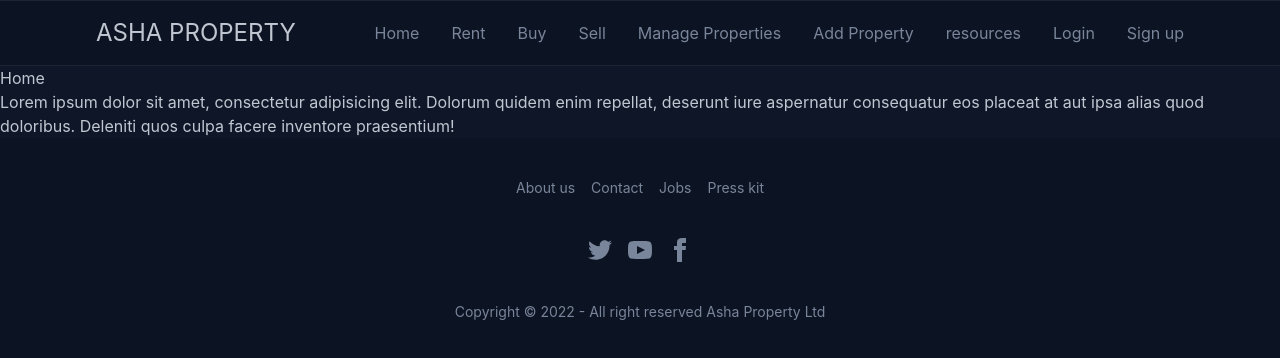
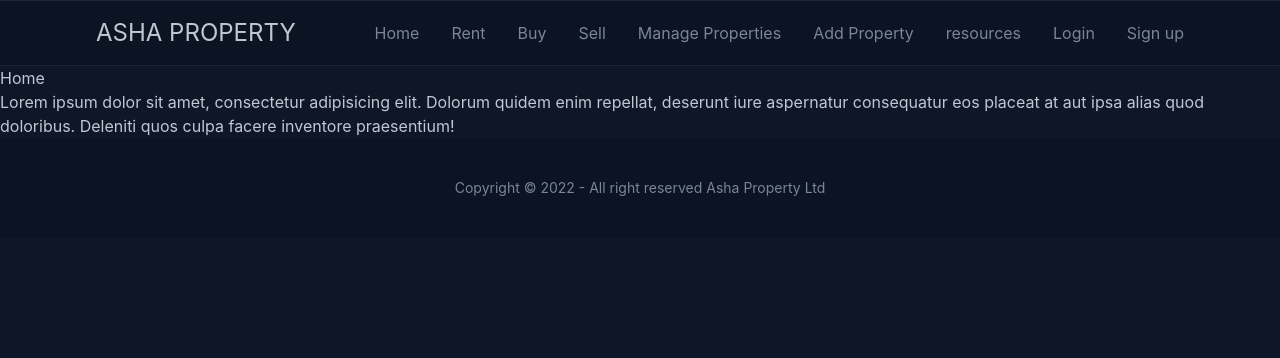
Before and after one commit to shamim-5/rent-property-client, a React (Create React App) app: page / in a window 1280 px wide. Shown: the top 358 px of the page. Built offline with nearby package versions, Linux system fonts and the light colour scheme.

Commit message:
footer modified

```diff
--- a/src/components/Shared/Footer.js
+++ b/src/components/Shared/Footer.js
@@ -4,49 +4,6 @@ const Footer = () => {
   return (
     <div>
       <footer className="footer footer-center p-10 bg-mirage text-steel">
-        <div className="grid grid-flow-col gap-4">
-          <a className="link link-hover">About us</a>
-          <a className="link link-hover">Contact</a>
-          <a className="link link-hover">Jobs</a>
-          <a className="link link-hover">Press kit</a>
-        </div>
-        <div>
-          <div className="grid grid-flow-col gap-4">
-            <a>
-              <svg
-                xmlns="http://www.w3.org/2000/svg"
-                width="24"
-                height="24"
-                viewBox="0 0 24 24"
-                className="fill-current"
-              >
-                <path d="M24 4.557c-.883.392-1.832.656-2.828.775 1.017-.609 1.798-1.574 2.165-2.724-.951.564-2.005.974-3.127 1.195-.897-.957-2.178-1.555-3.594-1.555-3.179 0-5.515 2.966-4.797 6.045-4.091-.205-7.719-2.165-10.148-5.144-1.29 2.213-.669 5.108 1.523 6.574-.806-.026-1.566-.247-2.229-.616-.054 2.281 1.581 4.415 3.949 4.89-.693.188-1.452.232-2.224.084.626 1.956 2.444 3.379 4.6 3.419-2.07 1.623-4.678 2.348-7.29 2.04 2.179 1.397 4.768 2.212 7.548 2.212 9.142 0 14.307-7.721 13.995-14.646.962-.695 1.797-1.562 2.457-2.549z"></path>
-              </svg>
-            </a>
-            <a>
-              <svg
-                xmlns="http://www.w3.org/2000/svg"
-                width="24"
-                height="24"
-                viewBox="0 0 24 24"
-                className="fill-current"
-              >
-                <path d="M19.615 3.184c-3.604-.246-11.631-.245-15.23 0-3.897.266-4.356 2.62-4.385 8.816.029 6.185.484 8.549 4.385 8.816 3.6.245 11.626.246 15.23 0 3.897-.266 4.356-2.62 4.385-8.816-.029-6.185-.484-8.549-4.385-8.816zm-10.615 12.816v-8l8 3.993-8 4.007z"></path>
-              </svg>
-            </a>
-            <a>
-              <svg
-                xmlns="http://www.w3.org/2000/svg"
-                width="24"
-                height="24"
-                viewBox="0 0 24 24"
-                className="fill-current"
-              >
-                <path d="M9 8h-3v4h3v12h5v-12h3.642l.358-4h-4v-1.667c0-.955.192-1.333 1.115-1.333h2.885v-5h-3.808c-3.596 0-5.192 1.583-5.192 4.615v3.385z"></path>
-              </svg>
-            </a>
-          </div>
-        </div>
         <div>
           <p>Copyright © 2022 - All right reserved Asha Property Ltd</p>
         </div>
```
